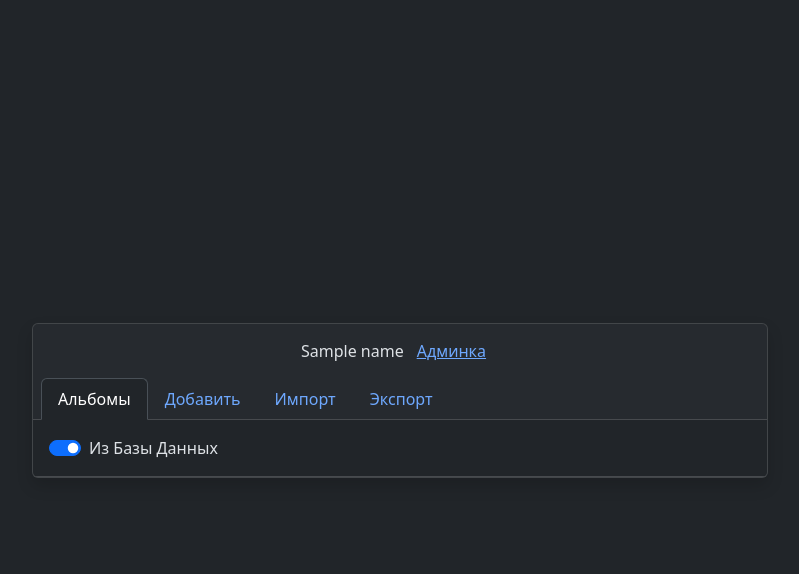
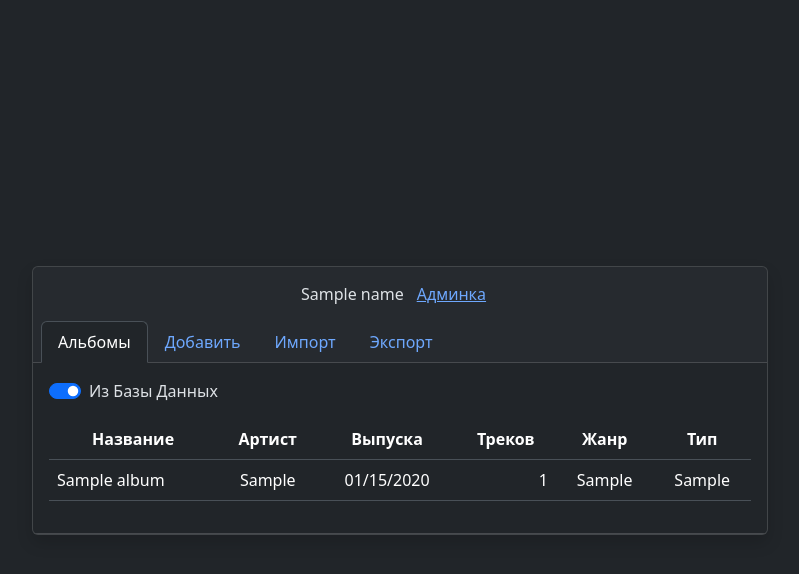
Before and after one commit to Lakosiera/course3_korshunov_laba_5, a Django app: template server/laba_5/templates/index.html in a window 1280 px wide, after a click on "Альбомы". Shown: the top 574 px of the page, without its empty margins (240-1039 px from the left). Run offline with Django 5.2, Linux system fonts and the light colour scheme; tables that the repository leaves empty hold one stand-in row (values such as "Sample post"); the template is opened without the code that fills it: values that come from a table or form of the project are taken from there, most other values are stand-ins (such as "Sample title", 1, 10 or a date in 2020).

Commit message:
отображать данные из базы данных

```diff
--- a/server/laba_5/templates/index.html
+++ b/server/laba_5/templates/index.html
@@ -76,6 +76,36 @@
                             <label class="form-check-label" for="showFromDb">Из Базы Данных</label>
                           </div>
                         </div>
+                      </div>
+
+                      <div class="col-12">
+                        <table class="table">
+                          <thead>
+                            <tr>
+                              <th scope="col">Название</th>
+                              <th scope="col">Артист</th>
+                              <th scope="col">Выпуска</th>
+                              <th scope="col">Треков</th>
+                              <th scope="col">Жанр</th>
+                              <th scope="col">Тип</th>
+                            </tr>
+                          </thead>
+                          <tbody>
+                            {% if albums %}
+                              {% for album in albums %}
+                                <tr>
+                                  <td class="text-start">{{ album.title }}</td>
+                                  <td class="">{{ album.artist }}</td>
+                                  <td class="">{{ album.relesased_at | date:"SHORT_DATE_FORMAT" }}</td>
+                                  <td class="text-end">{{ album.tracks }}</td>
+                                  <td class="">{{ album.genre }}</td>
+                                  <td class="">{{ album.type }}</td>
+                                </tr>
+                              {% endfor %}
+                            {% endif %}
+                          </tbody>
+                        </table>
+
                       </div>
                     </div>
                   </div>
--- a/server/laba_5/views.py
+++ b/server/laba_5/views.py
@@ -38,6 +38,8 @@ def index(request):
         "files": files,
         # интекс вкладки
         "tab_index": tab_index,
+        # все данные из базы данных
+        "albums": Album.objects.all(),
     }
     # ренедр вьюшки в html страницу
     return render(request, "index.html", context)
```
